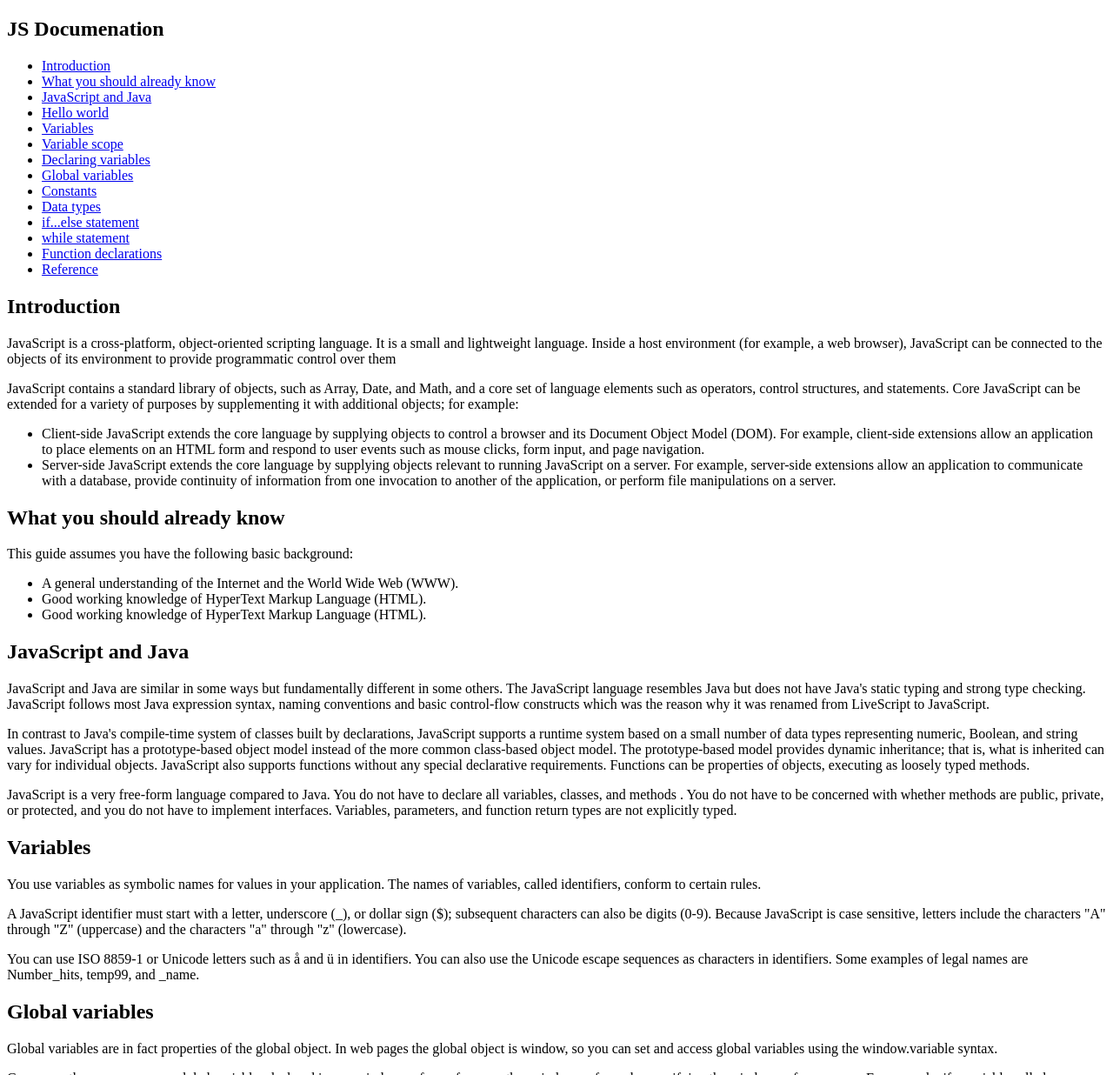
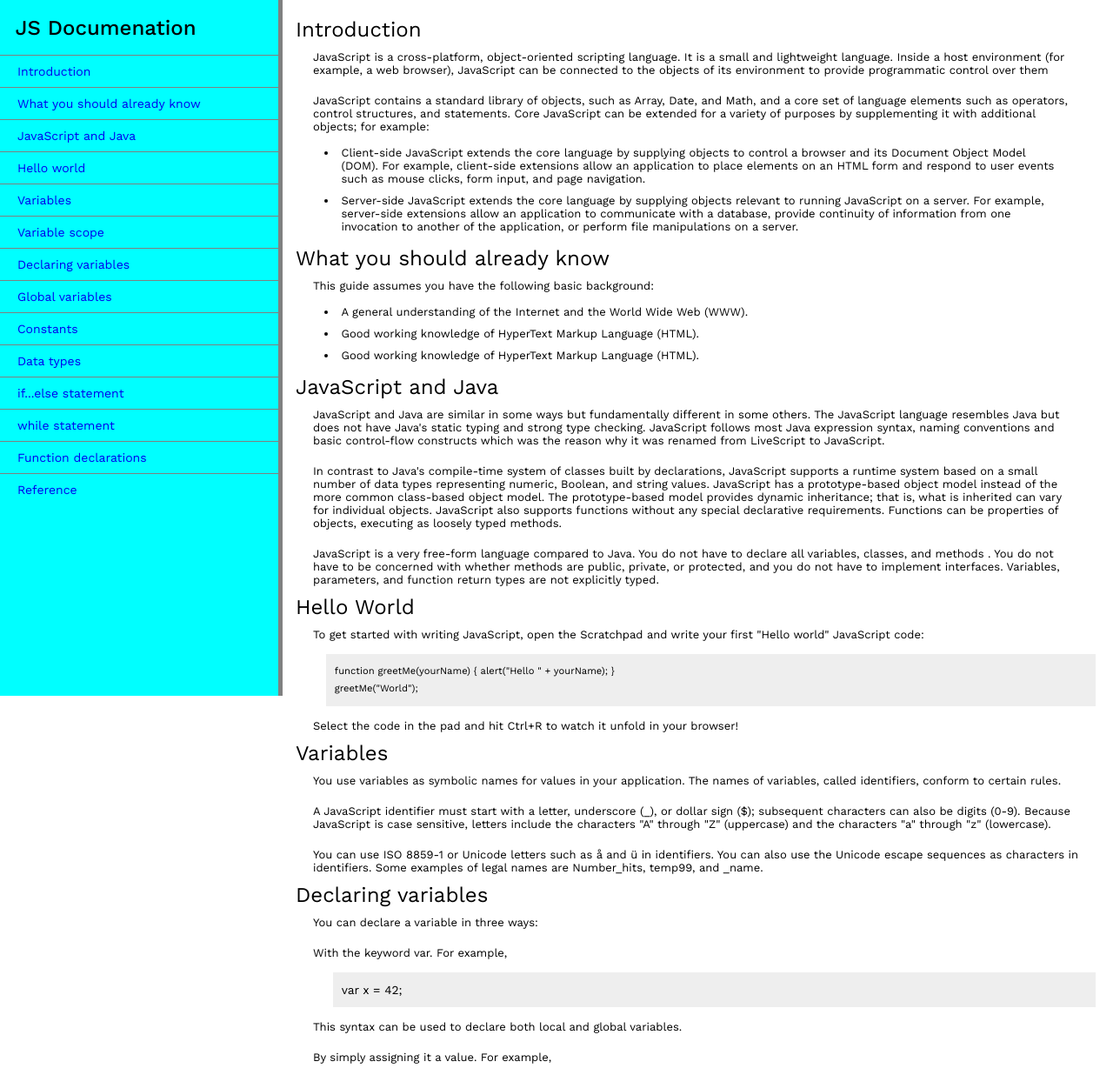
Before and after one commit to boda213-alaa-mohmad/JS-Documentation, a plain HTML site: page index.html in a window 1280 px wide. Shown: the top 1236 px of the page at 87% size. Drawn offline with nearby package versions, Linux system fonts and the light colour scheme.

Commit message:
adding and styling Declare variable and Hello World

```diff
--- a/index.html
+++ b/index.html
@@ -114,7 +114,19 @@
                     </article>
                 </header>
             </section>
-            <section id="Hello_world" class="main-section"></section>
+            <section id="Hello_world" class="main-section">
+                <header>
+                    <h2>Hello World</h2>
+                    <article>
+                        <p>To get started with writing JavaScript, open the Scratchpad and write your first "Hello world" JavaScript code:</p>
+                        <code>function greetMe(yourName) { alert("Hello " + yourName); }
+                                greetMe("World");</code>
+
+                        <p>Select the code in the pad and hit Ctrl+R to watch it unfold in your browser!</p>
+                    </article>
+                </header>
+            </section>
+
             <section id="Variables" class="main-section">
                 <header>
                     <h2>Variables</h2>
@@ -136,8 +148,34 @@
                          legal names are Number_hits, temp99, and _name.</p>
                 </article>
             </section>
+
+
+            <section id="Declaring_variables" class="main-section">
+                <header>
+                    <h2>Declaring variables</h2>
+                </header>
+                <article>
+                    <p>You can declare a variable in three ways:</p>
+                    <p>With the keyword var. For example,</p>
+                </article>
+                <code>var x = 42;</code>
+
+                <article>
+                    <p>This syntax can be used to declare both local and global variables.</p>
+                    <p>By simply assigning it a value. For example,</p>
+                </article>
+                <code>x = 42;</code>
+
+                <article>
+                    <p>This always declares a global variable. It generates a strict JavaScript warning. You shouldn't use this variant.</p>
+                    <p>With the keyword let. For example,</p>
+                </article>
+                <code>let y = 13;</code>
+            </section>
+
+
             <section id="Variable_scope" class="main-section"></section>
-            <section id="Declaring_variables" class="main-section"></section>
+
             <section id="Global_variables" class="main-section">
                 <header>
                     <h2>Global variables</h2>
--- a/main.css
+++ b/main.css
@@ -0,0 +1,143 @@
+/* Css */
+
+/* size of screens and accessability, css overview */
+
+* {
+    padding: 0;
+    margin: 0;
+    box-sizing: content-box;
+}
+
+html {
+        height: 200vh;
+    scroll-behavior: smooth;
+}
+
+body * {
+    font-family: "Work Sans", sans-serif;
+}
+
+main {
+    height: 100vh;
+    position: relative;
+    display: grid;
+    grid-template-columns: repeat(12, 1fr);
+    grid-template-areas: 'nav nav nav div div div div div div div div div';
+}
+
+
+nav {
+    width: calc(100% / 4);
+    height: 100%;
+    background-color: aqua;
+    position: fixed;
+    grid-area: nav;
+    border-right: 5px solid gray;
+}
+
+
+nav ul {
+    height: 88%;
+    padding: 0;
+    /* overflow-y: hidden; */
+    overflow-x: hidden;
+
+}
+
+nav ul li {
+    width: 100%;
+    padding: 10px;
+    font-size: 14px;
+    position: relative;
+    list-style-type: none;
+    border-top: 1px solid gray;
+    transition: background-color 0.2s ease-out;
+}
+
+li a {
+    display: block;
+    text-decoration: none;
+    padding-left: 10px;
+}
+
+nav ul li:hover {
+    background: rgb(105, 99, 99);
+}
+
+ul li:hover a {
+color: white;
+}
+
+h1 {
+    padding: 1.1rem;
+    font-weight: 500;
+}
+
+main h1 {
+    text-align: left;
+    margin: 0px;
+}
+
+div {
+    /* background: orange; */
+    grid-area: div;
+}
+
+.main-section code {
+    display: block;
+    padding: 10px;
+    background: #eee;
+    margin: 5px 0 5px 3.1em;
+    white-space: pre-line;
+    line-height: 20px;
+    font-size: 0.8625em;
+}
+
+/* @media (max-width: 768px) {
+    main {
+        grid-template-areas: 'nav nav nav nav nav nav nav nav nav nav nav nav';
+    }
+
+    nav {
+        width: 100%;
+        position: relative;
+        border-right: none;
+        border-bottom: 5px solid gray;
+        height: auto;
+    }
+
+    nav ul {
+        display: flex;
+        flex-direction: column;
+        max-height: 300px;
+        overflow-y: auto;
+    }
+} */
+
+/* main content */
+header h2 {
+    font-weight: 400;
+
+}
+.content {
+    padding: 20px;
+}
+
+article {
+    font-size: 0.8125em;
+}
+
+article p {
+    padding: 10px 20px;
+}
+
+article ul {
+    padding-left: 15px;
+    margin: 0 2.5em 10px 0;
+
+}
+
+article ul li {
+    margin-left: 2.5em;
+    padding: 5px;
+}
```
